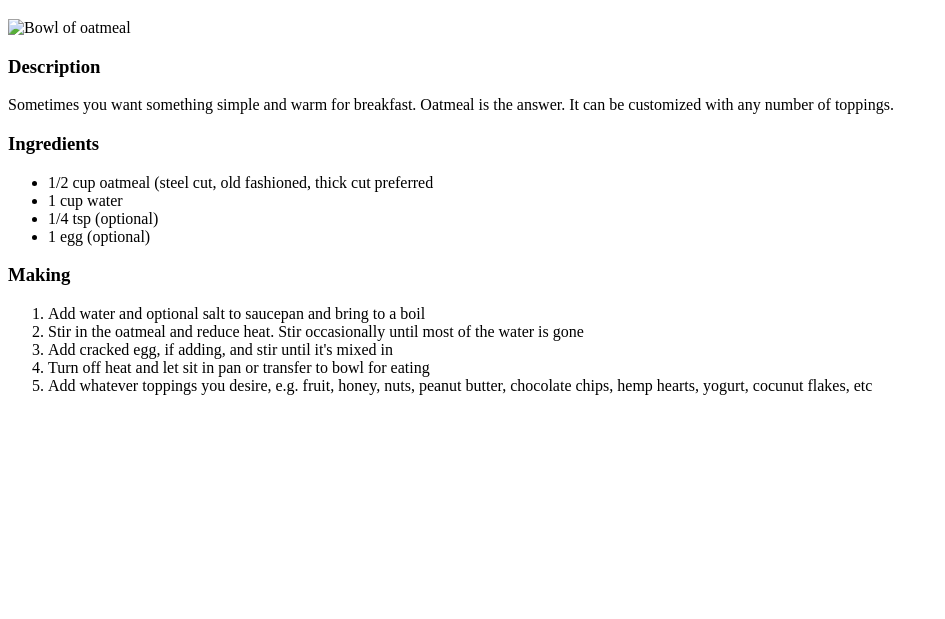
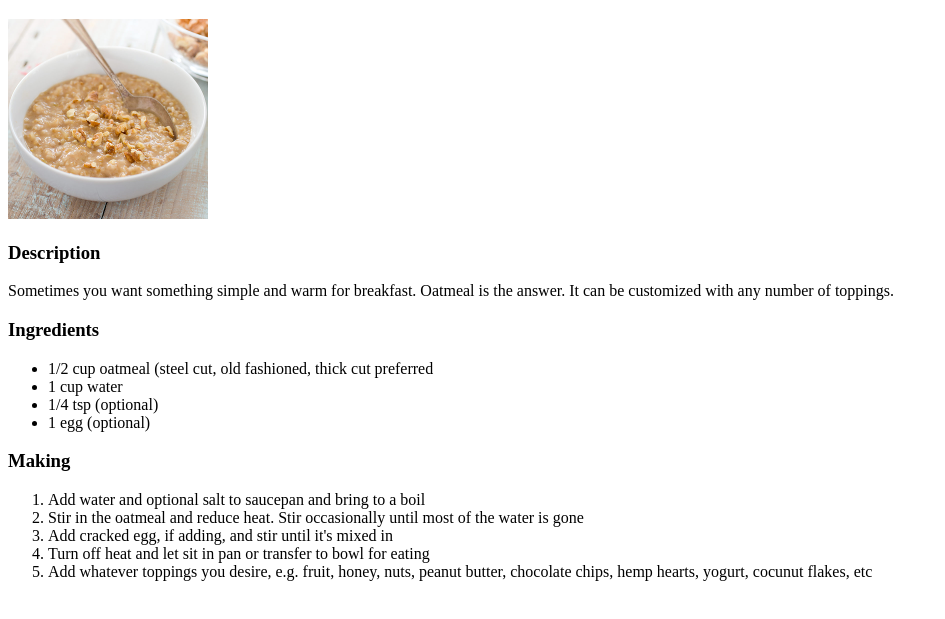
Before and after one commit to shanson82/odin-recipes, a plain HTML site: page recipes/oatmeal.html in a window 1280 px wide. Shown: the part 61-680 px from the top of the page, without its empty margins (0-945 px from the left). Drawn offline with Linux system fonts and the light colour scheme.

Commit message:
Fix oatmeal recipe image
- correct misspelled image filename
- add dimensions to image

```diff
--- a/recipes/oatmeal.html
+++ b/recipes/oatmeal.html
@@ -6,7 +6,7 @@
     </head>
     <body>
         <h1>Oatmeal</h1>
-        <img src="../img/oatmeal.jpg" alt="Bowl of oatmeal">
+        <img src="../img/oatmeal.jpg" alt="Bowl of oatmeal" width="200" height="200">
         <h3>Description</h3>
         <p>Sometimes you want something simple and warm for breakfast. Oatmeal is the answer. It can be customized with any number of toppings.</p>
 
```
Also changed, not shown: img/oatmeal.jpg (renamed from img/oatemal.jpg).
